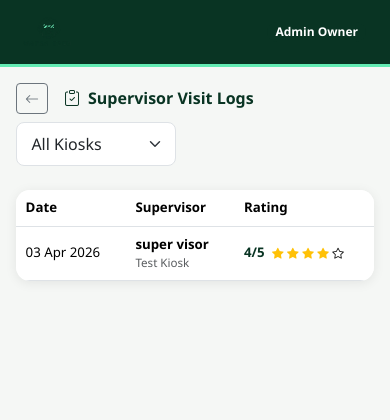
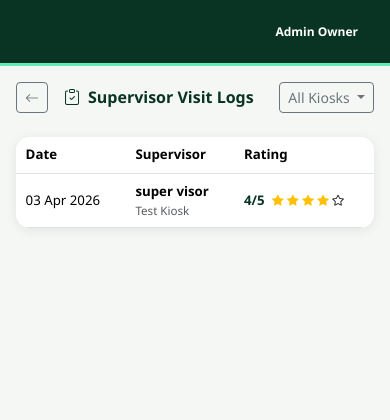
Before and after one commit to abdulmoiz1425/kiosk-management-system, a Django app: page /owner/visits/ in a window 390 px wide. Shown: the top 420 px of the page. Run offline with Django 5.2, Linux system fonts and the light colour scheme; a user stored in the database is signed in; data comes from the database, SQL or seed files in the repository; both versions use the stored data as it was after the commit; parts of the project's set-up code (start-up, migrations or seed data) failed here and were passed over.

Commit message:
responsive-issue

```diff
--- a/templates/base.html
+++ b/templates/base.html
@@ -22,16 +22,13 @@
 <!-- ── Top Navbar ──────────────────────────────────── -->
 <nav class="navbar navbar-expand-lg navbar-wt">
     <div class="container-fluid px-3">
-        <a class="navbar-brand" href="{% url 'dashboard:home' %}">
-            <img src="{% static 'img/logo.png' %}" alt="Wafaa Tech">
-        </a>
         <!-- Mobile: user badge in navbar -->
         {% if user.is_authenticated %}
         <span class="badge badge-{{ user.role }} rounded-pill px-2 py-1 d-md-none ms-auto me-2" style="font-size:.75rem;">
             {{ user.get_full_name|default:user.username }}
         </span>
         {% endif %}
-        <button class="navbar-toggler d-none d-md-block" type="button" data-bs-toggle="collapse" data-bs-target="#mainNav">
+        <button class="navbar-toggler d-none" type="button" data-bs-toggle="collapse" data-bs-target="#mainNav">
             <span class="navbar-toggler-icon" style="filter:invert(1);"></span>
         </button>
         <div class="collapse navbar-collapse" id="mainNav">
--- a/templates/owner/supervisor_visits.html
+++ b/templates/owner/supervisor_visits.html
@@ -12,19 +12,21 @@
     </h4>
   </div>
   <!-- Filter by kiosk -->
-  <form method="get" class="d-flex gap-2 align-items-center">
-    <select name="kiosk" class="form-select form-select-sm" style="min-width:160px;" onchange="this.form.submit()">
-      <option value="">All Kiosks</option>
+  <div class="dropdown">
+    <button class="btn btn-sm btn-outline-secondary dropdown-toggle" type="button" data-bs-toggle="dropdown" aria-expanded="false">
+      {% if selected_kiosk %}
+        {% for k in kiosks %}{% if selected_kiosk == k.id|stringformat:"s" %}{{ k.name }}{% endif %}{% endfor %}
+      {% else %}
+        All Kiosks
+      {% endif %}
+    </button>
+    <ul class="dropdown-menu dropdown-menu-end">
+      <li><a class="dropdown-item {% if not selected_kiosk %}active{% endif %}" href="{% url 'owner:visits' %}">All Kiosks</a></li>
       {% for k in kiosks %}
-      <option value="{{ k.id }}" {% if selected_kiosk == k.id|stringformat:"s" %}selected{% endif %}>
-        {{ k.name }}
-      </option>
+      <li><a class="dropdown-item {% if selected_kiosk == k.id|stringformat:"s" %}active{% endif %}" href="?kiosk={{ k.id }}">{{ k.name }}</a></li>
       {% endfor %}
-    </select>
-    {% if selected_kiosk %}
-    <a href="{% url 'owner:visits' %}" class="btn btn-sm btn-outline-secondary">Clear</a>
-    {% endif %}
-  </form>
+    </ul>
+  </div>
 </div>
 
 <div class="card card-wt">
```
Also changed, not shown: db.sqlite3.
